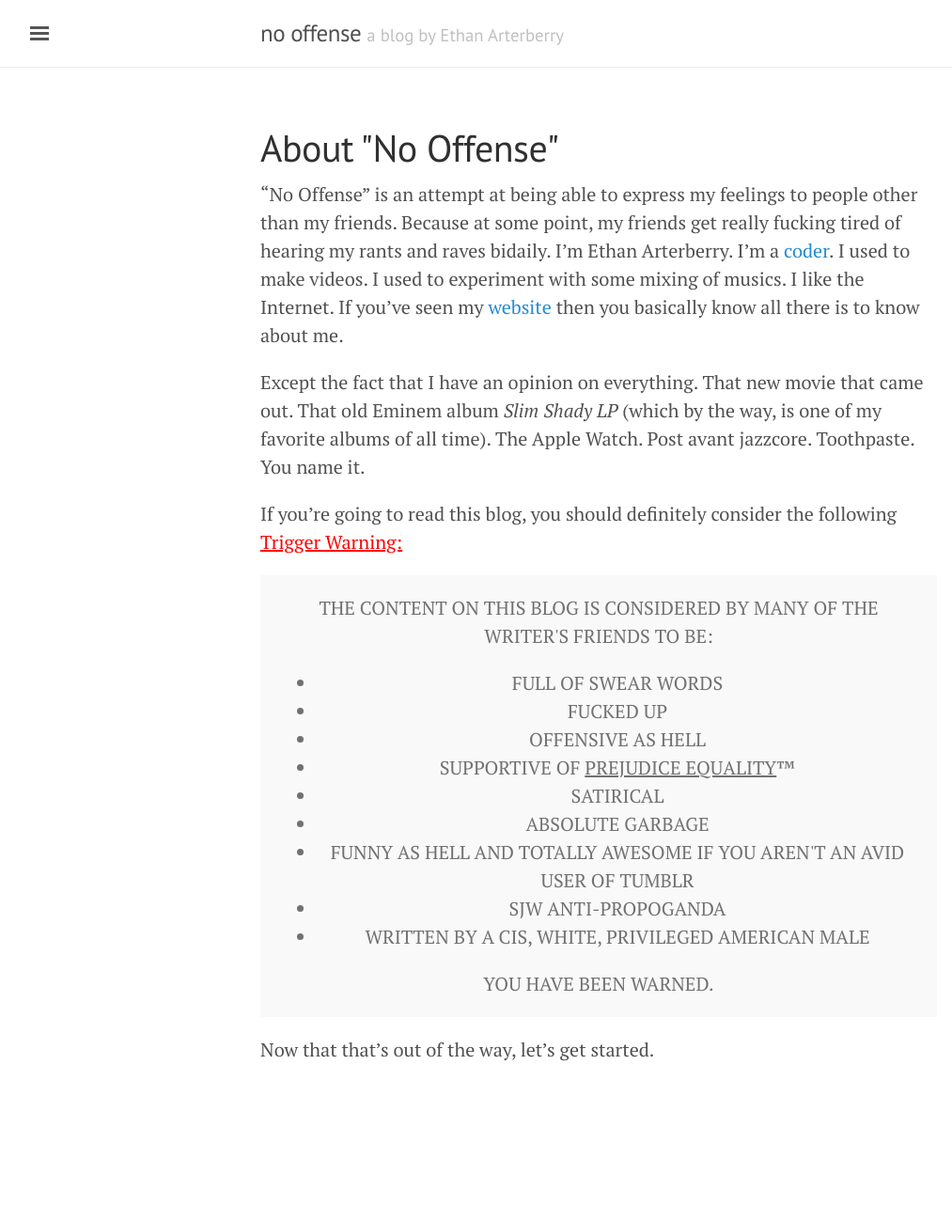
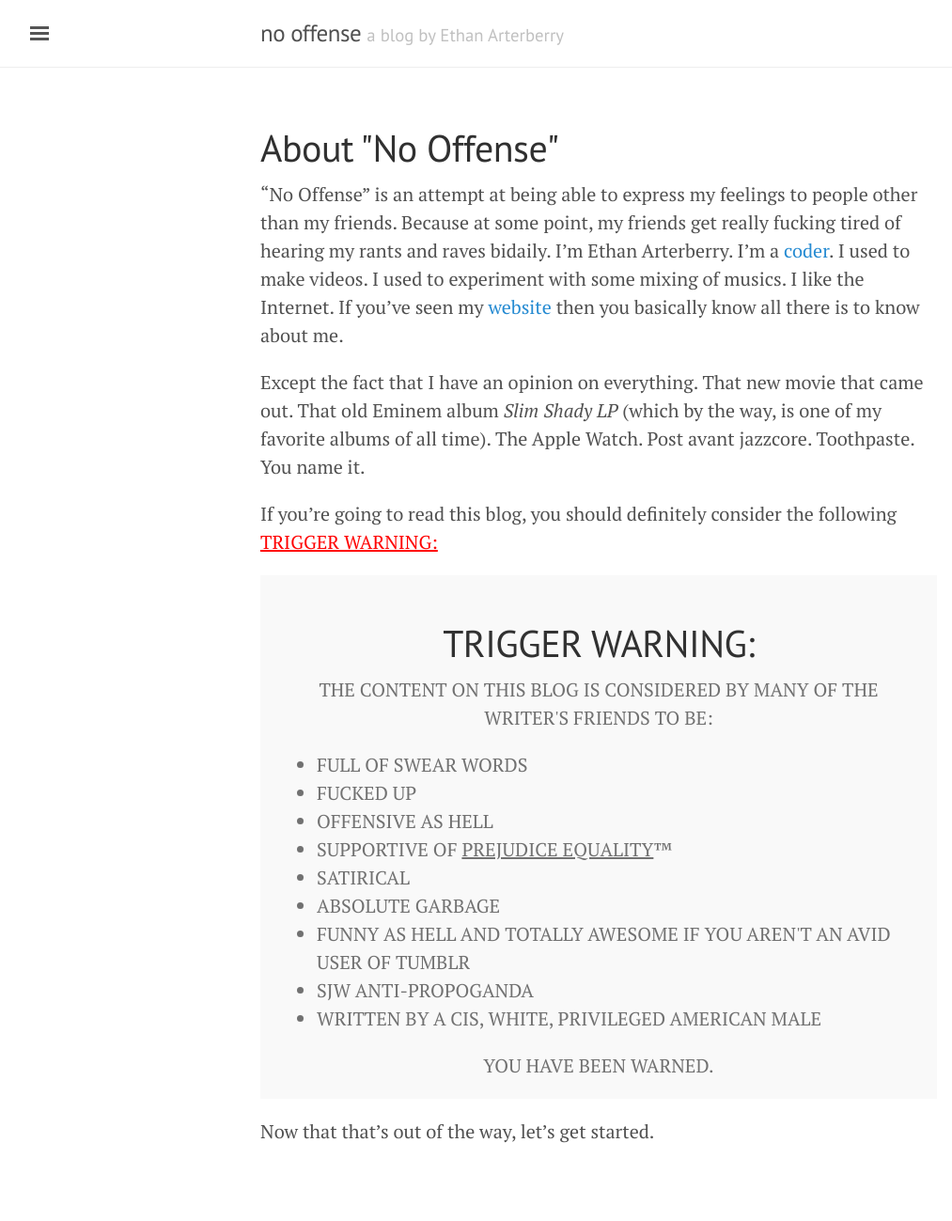
Before and after one commit to sargeant45/blog, a Jekyll site: the page built from about.md, in a window 1280 px wide. Shown: the whole page at 94% size, without its empty margins (3-1016 px from the left). Built offline with Jekyll 4.4.1, drawn with Linux system fonts in a browser that asks for light colours; before the commit the page ends 1212 px from its top, so only the background shows below that.

Commit message:
fix the formatting in the about page

```diff
--- a/about.md
+++ b/about.md
@@ -7,11 +7,12 @@ title: About "No Offense"
 
 Except the fact that I have an opinion on everything. That new movie that came out. That old Eminem album *Slim Shady LP* (which by the way, is one of my favorite albums of all time). The Apple Watch. Post avant jazzcore. Toothpaste. You name it.
 
-If you're going to read this blog, you should definitely consider the following <span style="color: red; text-decoration: underline; text-transform: capitalize;">trigger warning:</span>
+If you're going to read this blog, you should definitely consider the following <span style="color: red; text-decoration: underline">TRIGGER WARNING:</span>
 
 <div class="message" style="text-align: center;">
+  <h1>TRIGGER WARNING:</h1>
   <p>THE CONTENT ON THIS BLOG IS CONSIDERED BY MANY OF THE WRITER'S FRIENDS TO BE:</p>
-  <ul>
+  <ul style="text-align: left;">
     <li>FULL OF SWEAR WORDS</li>
     <li>FUCKED UP</li>
     <li>OFFENSIVE AS HELL</li>
```
